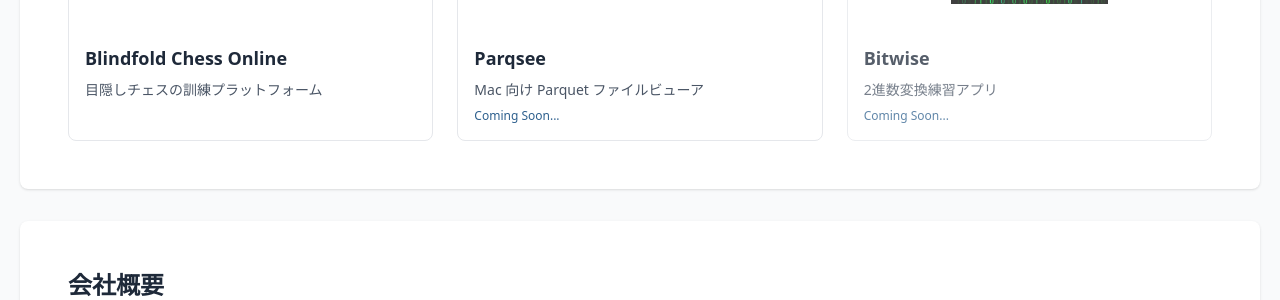
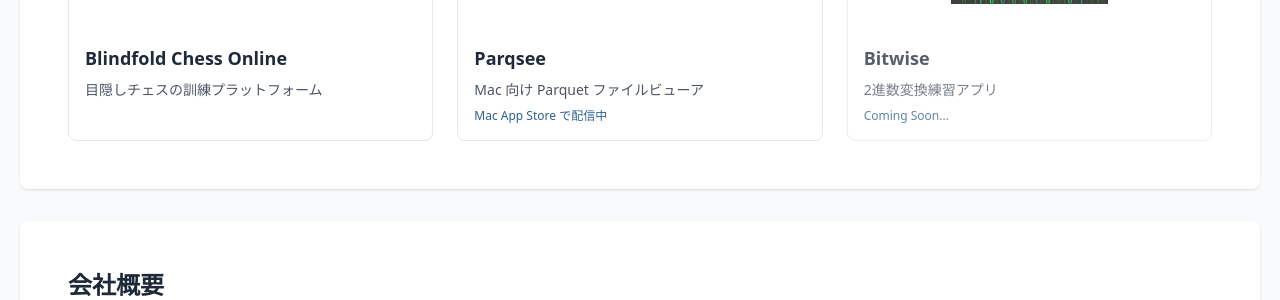
Before and after one commit to k0kishima/k0kishima.github.io, a Jekyll site: the page built from index.html, in a window 1280 px wide and 900 px high. Shown: the part 393-693 px from the top of the window. Built offline with Jekyll 4.4.1, drawn with Linux system fonts in a browser that asks for light colours.

Commit message:
Parqsee カードの Coming Soon を Mac App Store 配信中にする
Co-Authored-By: Claude <noreply@anthropic.com>

```diff
--- a/index.html
+++ b/index.html
@@ -30,7 +30,7 @@ title: ホーム
                     <div class="p-4">
                         <h3 class="text-lg font-semibold text-gray-800 mb-2">Parqsee</h3>
                         <p class="text-gray-600 text-sm mb-2">Mac 向け Parquet ファイルビューア</p>
-                        <p class="text-brand text-xs font-medium">Coming Soon...</p>
+                        <p class="text-brand text-xs font-medium">Mac App Store で配信中</p>
                     </div>
                 </a>
 
```
